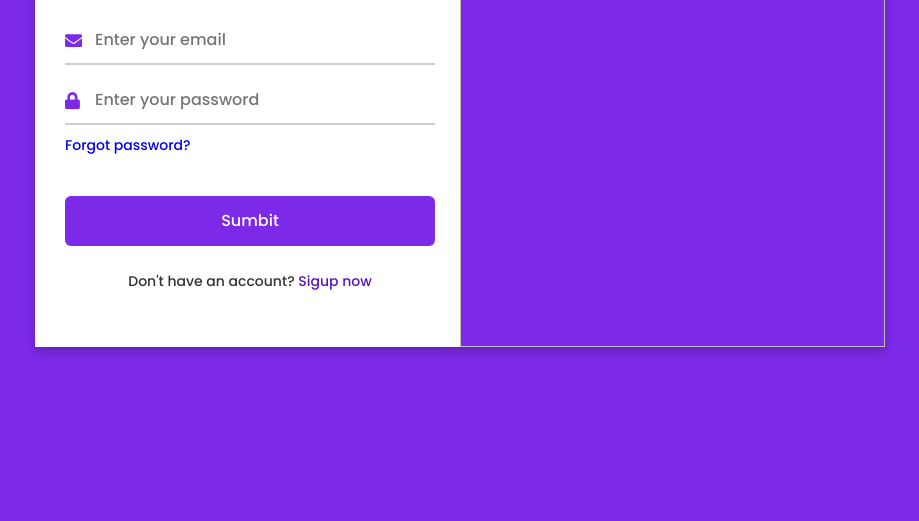
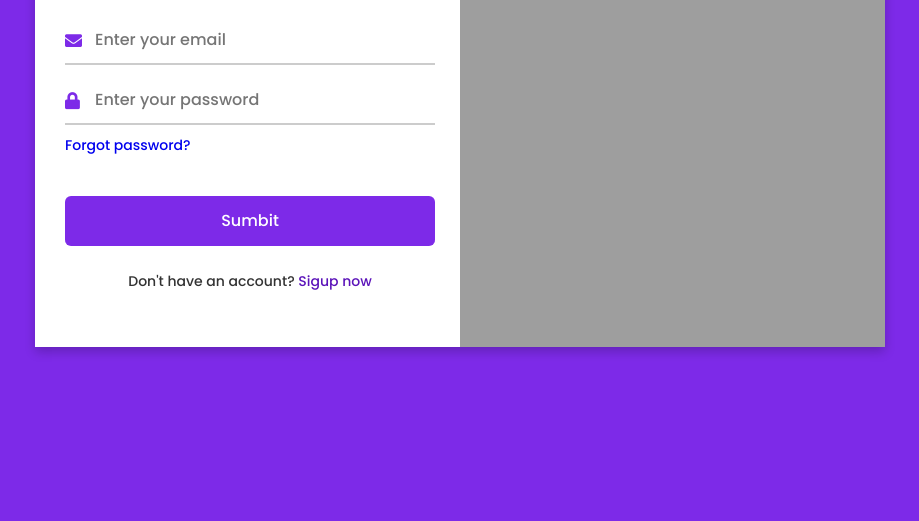
Before and after one commit to Chirag-ahir/HTML-Login-signup-page, a plain HTML site: page index.html in a window 1280 px wide. Shown: the part 279-800 px from the top of the page, without its empty margins (180-1099 px from the left). Drawn offline with Linux system fonts and the light colour scheme; the site is published under a folder, as on GitHub Pages, so addresses that start at the root find nothing.

Commit message:
Update index.html

```diff
--- a/index.html
+++ b/index.html
@@ -13,10 +13,10 @@
     <input type="checkbox" id="flip">
     <div class="cover">
       <div class="front">
-        <img src="/Images/backImg.jpg" alt="">
+        <img src="./Images/backImg.jpg" alt="">
       </div>
       <div class="back">
-        <img src="/Images/backImg.jpg" alt="">
+        <img src="./Images/backImg.jpg" alt="">
       </div>
     </div>
     <div class="forms">
```
